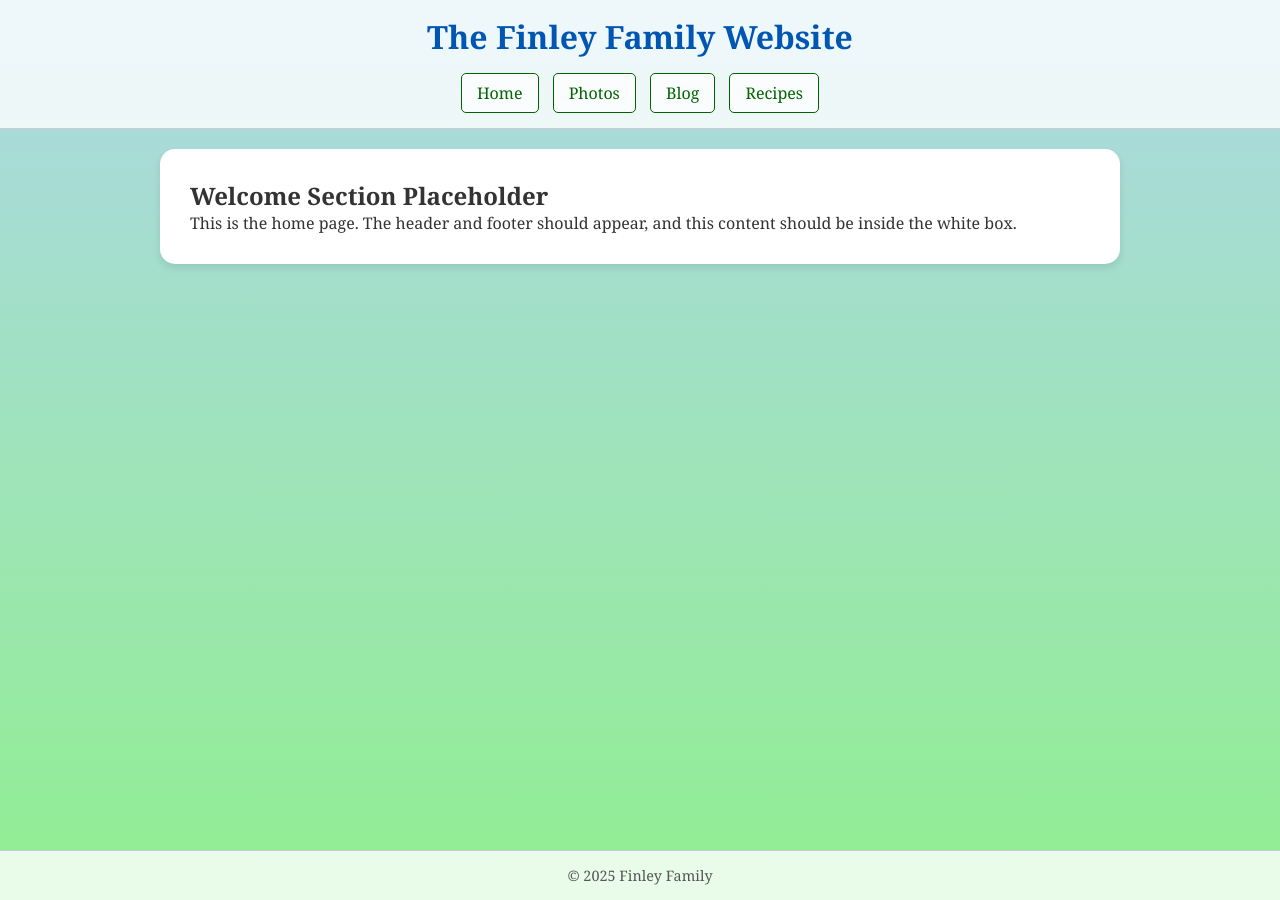
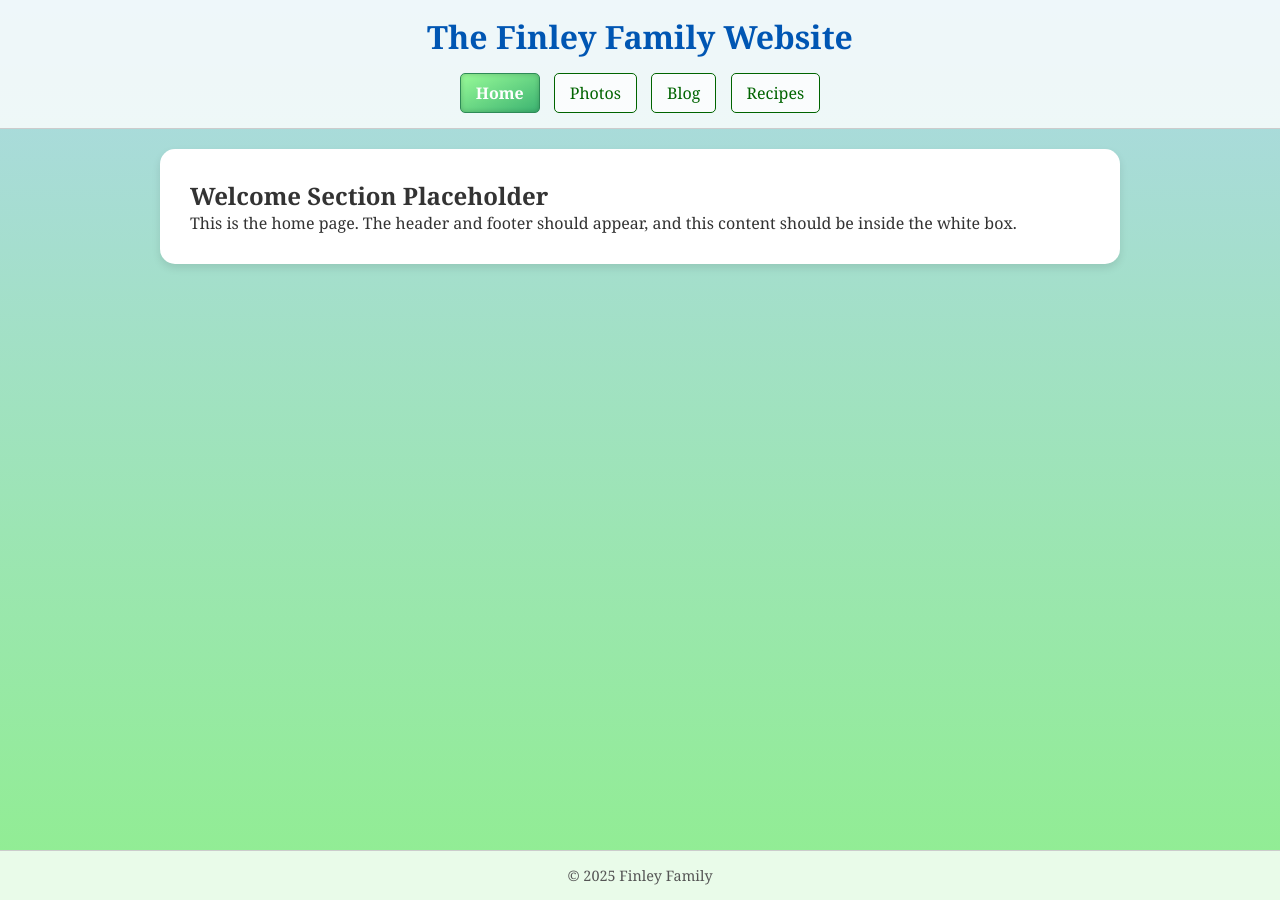
Before and after one commit to FinleyFamilyMan/MyWebsite, a Jekyll site: the page built from index.md, in a window 1280 px wide. Built offline with Jekyll 4.4.1, drawn with Linux system fonts in a browser that asks for light colours.

Commit message:
Update default.html

```diff
--- a/_layouts/default.html
+++ b/_layouts/default.html
@@ -10,8 +10,11 @@
     <header>
         <h1>{{ site.title }}</h1>
         <nav>
-            <a href="{{ "/" | relative_url }}">Home</a>
-            <a href="#">Photos</a> <a href="#">Blog</a>   <a href="#">Recipes</a></nav>
+            <a href="{{ "/" | relative_url }}" {% if page.url == "/" %}class="active"{% endif %}>Home</a>
+            <a href="{{ "/photos/" | relative_url }}" {% if page.url == "/photos/" or page.url contains "/albums/" %}class="active"{% endif %}>Photos</a>
+            <a href="{{ "/blog/" | relative_url }}" {% if page.url == "/blog/" or page.layout == "post" %}class="active"{% endif %}>Blog</a>
+            <a href="{{ "/recipes/" | relative_url }}" {% if page.url == "/recipes/" or page.layout == "recipe" %}class="active"{% endif %}>Recipes</a>
+        </nav>
     </header>
 
     <main>
```
